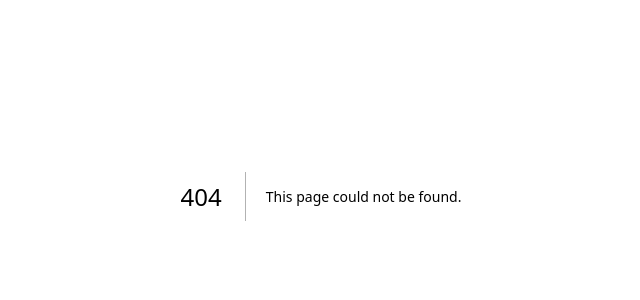
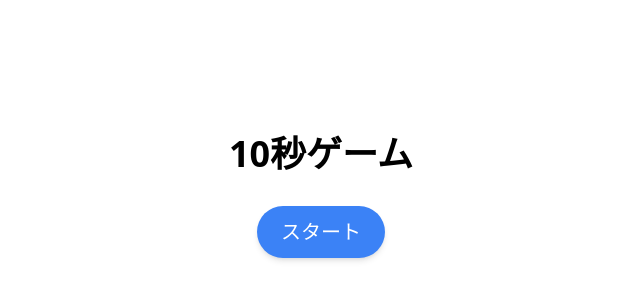
Before and after one commit to sukemaru-web3/quiz-site, a Next.js app: page /timeStop in a window 1280 px wide. Before the commit this address had no page. Shown: the part 204-504 px from the top of the page, without its empty margins (319-959 px from the left). Built offline with nearby package versions, Linux system fonts and the light colour scheme.

Commit message:
修正まとめて

```diff
--- a/pages/index.js
+++ b/pages/index.js
@@ -3,27 +3,29 @@ import Link from "next/link";
 const HomePage = () => {
   return (
     <div className="bg-pink-200 flex flex-col items-center justify-center h-screen">
-      <h1 className="text-4xl font-bold mb-4">Welcome to the Quiz Site!</h1>
+      <h1 className="text-4xl font-bold mb-4">
+        Welcome to the mini game page!
+      </h1>
       <p className="text-lg text-gray-700 mb-6">
-        Click the button below to start the quiz.
+        Click the button below to start the game.
       </p>
       <Link
         href="/quiz"
-        className="bg-pink-500 text-white px-4 py-2 rounded hover:bg-pink-600"
+        className="bg-pink-500 text-white px-4 py-2 mb-3 rounded hover:bg-pink-600"
       >
-        Start Quiz
+        ヌークイズ
       </Link>
       <Link
         href="/slidePuzzle"
-        className="bg-pink-500 text-white px-4 py-2 rounded hover:bg-pink-600"
+        className="bg-pink-500 text-white px-4 py-2  mb-3 rounded hover:bg-pink-600"
       >
-        slidePuzzle
+        スライドパズル
       </Link>
       <Link
-        href="/quiz"
-        className="bg-pink-500 text-white px-4 py-2 rounded hover:bg-pink-600"
+        href="/timeStop"
+        className="bg-pink-500 text-white px-4 py-2  mb-3 rounded hover:bg-pink-600"
       >
-        Start Quiz
+        10秒ぴったりゲーム
       </Link>
     </div>
   );
--- a/pages/quiz.js
+++ b/pages/quiz.js
@@ -1,3 +1,4 @@
+import Link from "next/link";
 import { useState } from "react";
 
 const QuizPage = () => {
@@ -70,6 +71,12 @@ const QuizPage = () => {
       <div className="bg-pink-200 flex flex-col items-center justify-center h-screen">
         <h1 className="text-4xl font-bold mb-4">Quiz Completed!</h1>
         <p className="text-lg text-gray-700 mb-6">Your score: {score}</p>
+        <Link
+          href="https://nookin.net/"
+          className="px-6 py-3 bg-gray-500 text-white rounded-full text-xl shadow-md mt-4 transition duration-300 ease-in-out transform hover:scale-105 hover:bg-gray-600"
+        >
+          戻る
+        </Link>
       </div>
     );
   }
--- a/pages/slidePuzzle.js
+++ b/pages/slidePuzzle.js
@@ -1,9 +1,19 @@
-import { useState } from "react";
+import Link from "next/link";
+import { useState, useEffect } from "react";
 
 const puzzleSize = 4;
 
 export default function Home() {
   const [board, setBoard] = useState(getShuffledBoard());
+  const [isComplete, setIsComplete] = useState(false);
+
+  useEffect(() => {
+    if (checkCompletion(board)) {
+      setIsComplete(true);
+    } else {
+      setIsComplete(false);
+    }
+  }, [board]);
 
   function getShuffledBoard() {
     const numbers = Array.from(
@@ -38,6 +48,15 @@ export default function Home() {
     );
   }
 
+  function checkCompletion(board) {
+    for (let i = 0; i < board.length - 1; i++) {
+      if (board[i] !== i + 1) {
+        return false;
+      }
+    }
+    return board[board.length - 1] === null;
+  }
+
   return (
     <div className="container mx-auto">
       <h1 className="text-3xl font-bold mb-4">Slide Puzzle</h1>
@@ -54,6 +73,18 @@ export default function Home() {
           </div>
         ))}
       </div>
+      {isComplete && (
+        <div>
+          <p className="text-2xl mt-4">完成！</p>
+
+          <Link
+            href="https://nookin.net/"
+            className="px-6 py-3 bg-gray-500 text-white rounded-full text-xl shadow-md mt-4 transition duration-300 ease-in-out transform hover:scale-105 hover:bg-gray-600"
+          >
+            戻る
+          </Link>
+        </div>
+      )}
       <style jsx>{`
         .container {
           display: flex;
--- /dev/null
+++ b/pages/timeStop.js
@@ -0,0 +1,90 @@
+import Link from "next/link";
+import { useState, useEffect } from "react";
+
+export default function Home() {
+  const [isPlaying, setIsPlaying] = useState(false);
+  const [startTime, setStartTime] = useState(0);
+  const [endTime, setEndTime] = useState(0);
+  const [result, setResult] = useState(null);
+  const [elapsedTime, setElapsedTime] = useState(0);
+
+  useEffect(() => {
+    if (isPlaying) {
+      setStartTime(Date.now());
+      setEndTime(0);
+      setResult(null);
+      setElapsedTime(0);
+
+      const intervalId = setInterval(() => {
+        setElapsedTime((prevElapsedTime) => prevElapsedTime + 1);
+      }, 10);
+
+      return () => {
+        clearInterval(intervalId);
+      };
+    }
+  }, [isPlaying]);
+
+  useEffect(() => {
+    if (endTime > 0) {
+      const elapsedSeconds = Math.floor((endTime - startTime) / 1000);
+      const elapsedMilliseconds = (endTime - startTime) % 1000;
+      if (elapsedSeconds === 9 && elapsedMilliseconds >= 500) {
+        setResult("成功！");
+      } else {
+        setResult("失敗！");
+      }
+    }
+  }, [endTime, startTime]);
+
+  function handleStartGame() {
+    setIsPlaying(true);
+  }
+
+  function handleStopGame() {
+    if (isPlaying) {
+      setEndTime(Date.now());
+      setIsPlaying(false);
+      setElapsedTime((Date.now() - startTime) / 10);
+    }
+  }
+
+  return (
+    <div className="container mx-auto h-screen flex flex-col justify-center items-center">
+      <h1 className="text-4xl font-bold mb-8">10秒ゲーム</h1>
+      {!isPlaying && !result && (
+        <button
+          className="px-6 py-3 bg-blue-500 text-white rounded-full text-xl shadow-md transition duration-300 ease-in-out transform hover:scale-105 hover:bg-blue-600"
+          onClick={handleStartGame}
+        >
+          スタート
+        </button>
+      )}
+      {isPlaying && !result && (
+        <div className="flex flex-col items-center mt-8">
+          {elapsedTime < 500 && (
+            <p className="text-2xl mb-4">時間経過: {elapsedTime / 100}秒</p>
+          )}
+          <button
+            className="px-6 py-3 bg-red-500 text-white rounded-full text-xl shadow-md transition duration-300 ease-in-out transform hover:scale-105 hover:bg-red-600"
+            onClick={handleStopGame}
+          >
+            ストップ
+          </button>
+        </div>
+      )}
+      {result && (
+        <div className="flex flex-col items-center mt-8">
+          <p className="text-3xl mb-4">{result}</p>
+          <p className="text-2xl">経過時間: {elapsedTime / 100}秒</p>
+          <Link
+            href="https://nookin.net/"
+            className="px-6 py-3 bg-gray-500 text-white rounded-full text-xl shadow-md mt-4 transition duration-300 ease-in-out transform hover:scale-105 hover:bg-gray-600"
+          >
+            戻る
+          </Link>
+        </div>
+      )}
+    </div>
+  );
+}
```
